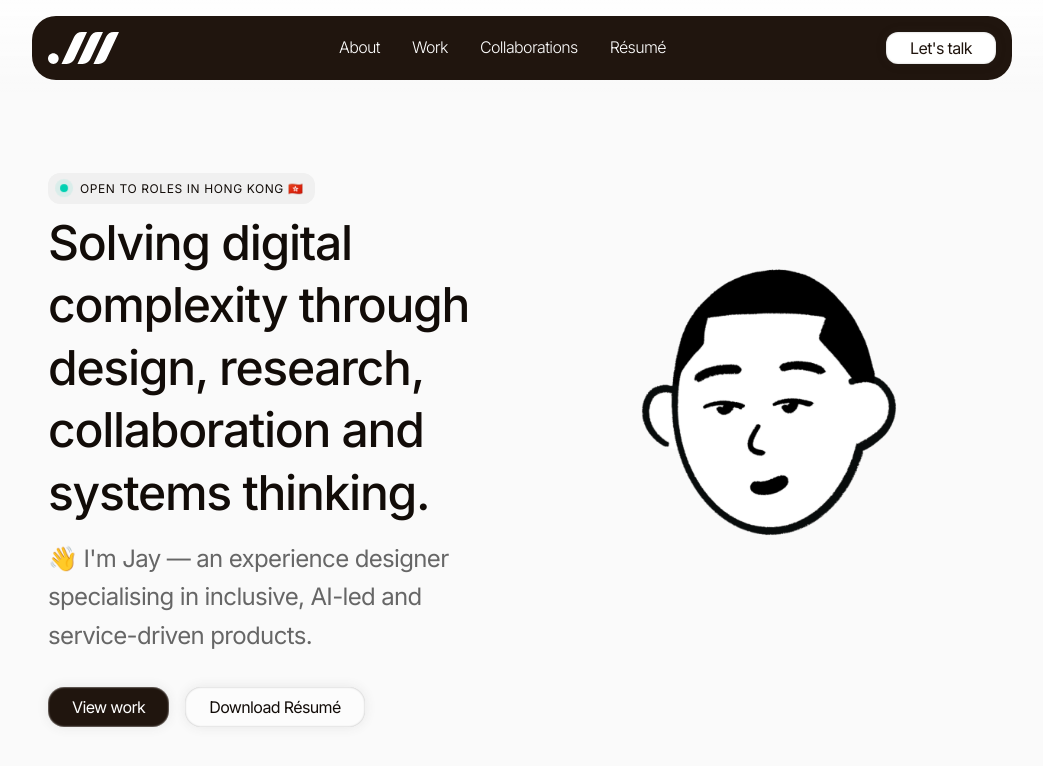
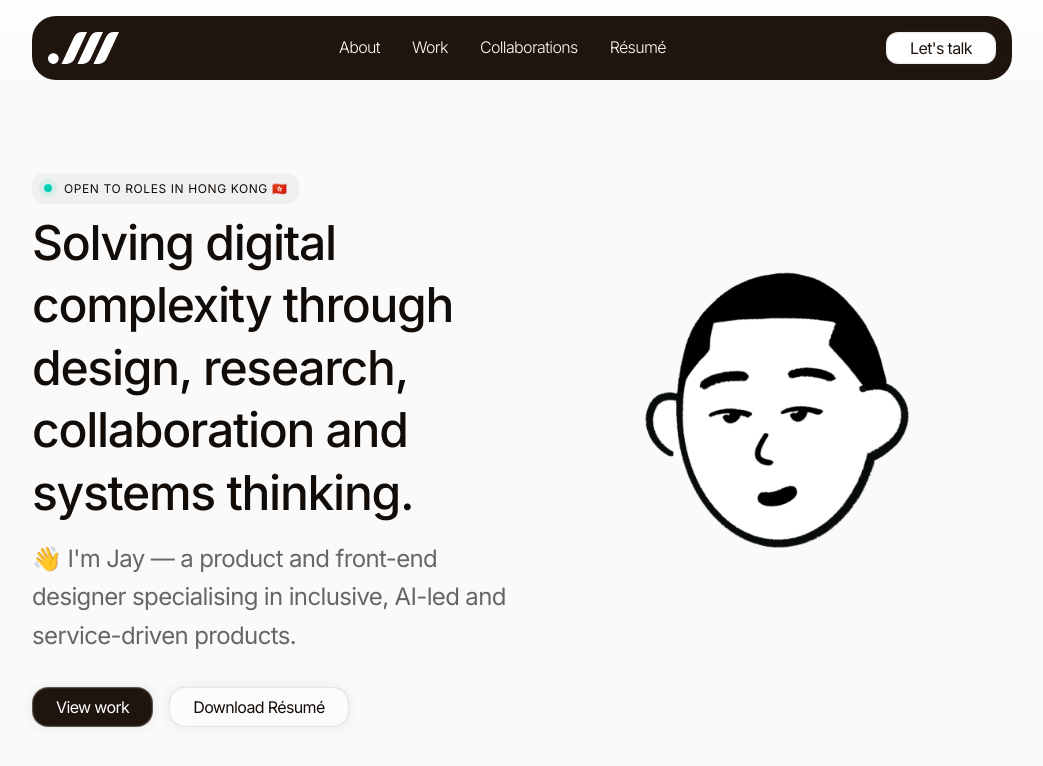
Before and after one commit to J99WNG/jay.wong, a Jekyll site: the page built from index.html, in a window 1280 px wide and 900 px high. Shown: the top 766 px of the window, without its empty margins (118-1161 px from the left). Built offline with Jekyll 4.4.1, drawn with Linux system fonts in a browser that asks for light colours; some of the changed text lies outside the part shown.

Commit message:
Custom domain

```diff
--- a/_includes/header.html
+++ b/_includes/header.html
@@ -36,7 +36,7 @@
         </nav>
 
         <!-- CTA -->
-        <a href="#contact" class="btn btn-nav">Let's talk</a>
+        <a href="{{ site.baseurl}}/#contact" class="btn btn-nav">Let's talk</a>
 
         <!-- Mobile Nav -->
         <button
--- a/case-study.html
+++ b/case-study.html
@@ -44,6 +44,11 @@
       </div>
 
       <div class="project-meta">
+        <div>
+          <p class="small">Company</p>
+          <p class="lead">bp plc</p>
+        </div>
+
         <div>
           <p class="small">Role</p>
           <p class="lead">Experience Designer</p>
--- a/css/styles.css
+++ b/css/styles.css
@@ -39,7 +39,7 @@
     width: 90%;
     max-width: 980px;
     margin-inline: auto;
-    padding-inline: clamp(8px, 16px, 24px);
+
 }
 
 /* Rounded divider */
@@ -324,6 +324,7 @@
     background: var(--ceylon-leaves);
     border-radius: 24px;
     margin: 1rem auto;
+    padding: 1rem;
 
     position: relative;
     transition: all 0.4s cubic-bezier(0.4, 0, 0.2, 1);
@@ -359,6 +360,7 @@
 .nav-list a,
 .nav-list li {
     font-size: 1.5rem;
+    padding-bottom: 0;
     color: #fff;
     transition: opacity 0.2s ease;
 }
@@ -677,12 +679,6 @@
   'opsz' 24;
 }
 
-.icon:hover .material-symbols-rounded {        /* Interactive Hover Effect (Example) */
-  font-variation-settings: 'FILL' 1, 'wght' 500;
-  color: #2196F3;
-}
-
-
 /* ============ Footer ============ */
 .footer {
     background-color: #fff;
@@ -866,7 +862,7 @@
 .nav-list a,
 .nav-list li {
     font-size: revert;
-    padding-bottom: 0;
+
   }
 
 .btn-nav {
--- a/index.html
+++ b/index.html
@@ -16,7 +16,7 @@
                         </h1>
 
                         <p class="tagline">
-                            👋 I'm Jay — an experience designer specialising in inclusive,
+                            👋 I'm Jay — a product and front-end designer specialising in inclusive,
                             AI-led and service-driven products.
                         </p>
 
```
Also changed, not shown: other parts of index.html (+1 -1 lines).
